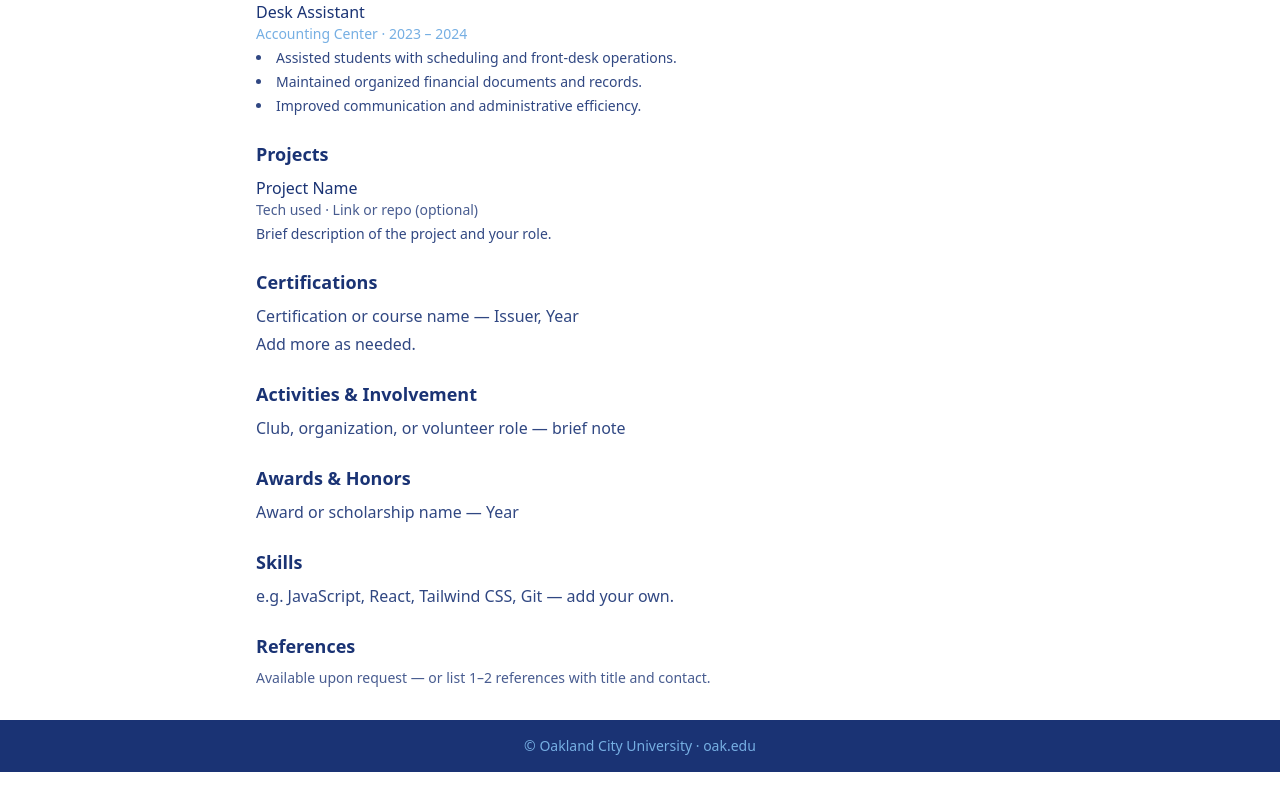
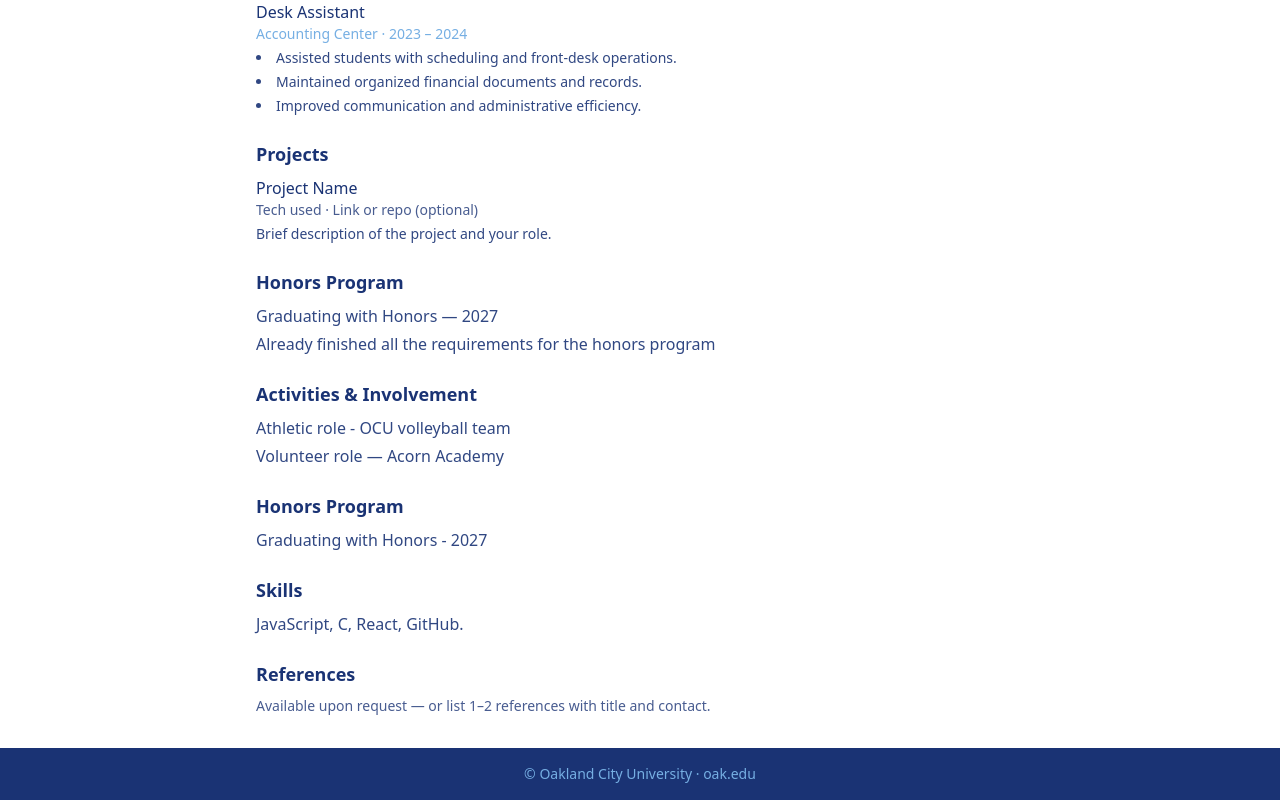
Before and after one commit to SP26-CS351-FragkoTseni/CS351-M04-05-Lab-FragkoTseni, a React (Vite) app: page /resume in a window 1280 px wide. Shown: the part 646-1446 px from the top of the page. Before the commit the page ends 1418 px from the top, so only its background shows below. Built offline with nearby package versions, Linux system fonts and the light colour scheme.

Commit message:
Update Resume.jsx
- Finishing the Resume page

```diff
--- a/src/pages/Resume.jsx
+++ b/src/pages/Resume.jsx
@@ -20,7 +20,7 @@ export default function Resume() {
         <div className="flex-shrink-0 w-36 h-36 rounded-lg overflow-hidden bg-ocu-columbia/30 border-2 border-ocu-columbia flex items-center justify-center">
           {/* Replace src with your photo, e.g. /me.jpg (place file in public/) */}
           <img
-            src= "biopic.jpg"
+            src= "c:\Users\fragk\OneDrive\Εικόνες\biopic.jpg"
             alt="Your photo"
             className="w-full h-full object-cover"
             onError={(e) => {
@@ -96,10 +96,10 @@ export default function Resume() {
 
       {/* Certifications — TODO: add certs, courses, badges */}
       <section className="mb-6">
-        <h2 className="text-lg font-semibold text-ocu-navy mb-2">Certifications</h2>
+        <h2 className="text-lg font-semibold text-ocu-navy mb-2">Honors Program</h2>
         <ul className="text-ocu-navy/90 space-y-1">
-          <li>Certification or course name — Issuer, Year</li>
-          <li>Add more as needed.</li>
+          <li>Graduating with Honors — 2027</li>
+          <li>Already finished all the requirements for the honors program</li>
         </ul>
       </section>
 
@@ -107,15 +107,16 @@ export default function Resume() {
       <section className="mb-6">
         <h2 className="text-lg font-semibold text-ocu-navy mb-2">Activities & Involvement</h2>
         <ul className="text-ocu-navy/90 space-y-1">
-          <li>Club, organization, or volunteer role — brief note</li>
+          <li>Athletic role - OCU volleyball team</li>
+          <li>Volunteer role — Acorn Academy</li>
         </ul>
       </section>
 
       {/* Awards — TODO: honors, scholarships */}
       <section className="mb-6">
-        <h2 className="text-lg font-semibold text-ocu-navy mb-2">Awards & Honors</h2>
+        <h2 className="text-lg font-semibold text-ocu-navy mb-2">Honors Program</h2>
         <ul className="text-ocu-navy/90 space-y-1">
-          <li>Award or scholarship name — Year</li>
+          <li>Graduating with Honors - 2027</li>
         </ul>
       </section>
 
@@ -123,7 +124,7 @@ export default function Resume() {
       <section className="mb-6">
         <h2 className="text-lg font-semibold text-ocu-navy mb-2">Skills</h2>
         <p className="text-ocu-navy/90">
-          e.g. JavaScript, React, Tailwind CSS, Git — add your own.
+          JavaScript, C, React, GitHub.
         </p>
       </section>
 
```
